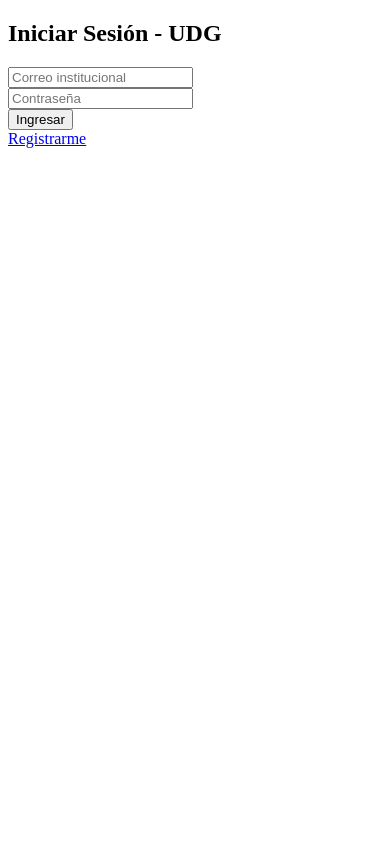
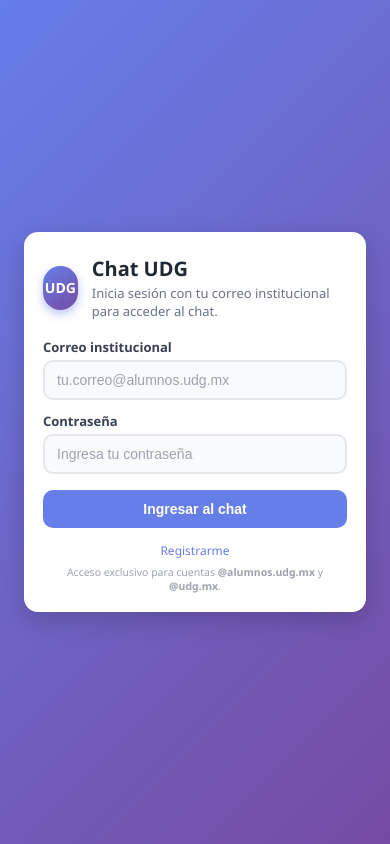
Before and after one commit to Icomsuppa/proyecto_final_nora, a Flask app: page /auth/login in a window 390 px wide. Run offline with Flask 3, Linux system fonts and the light colour scheme; parts of the project's set-up code (start-up, migrations or seed data) failed here and were passed over.

Commit message:
Diseño de login, index y register

```diff
--- a/app.py
+++ b/app.py
@@ -2,7 +2,7 @@
 # 🧩 app.py — Punto de entrada principal del microservicio Flask
 # =========================================================
 import os
-from flask import Flask, render_template, redirect, url_for
+from flask import Flask, render_template, redirect, url_for, session as flask_session
 from flask_jwt_extended import JWTManager
 from blueprints.chat_bp import chat_bp, start_listener_thread
 from blueprints.time_bp import time_bp
@@ -46,20 +46,19 @@
 
 @app.route('/')
 def index():
-    """
-    Página principal:
-    - Si el usuario no tiene sesión activa → redirige al login.
-    - Si está autenticado → renderiza la interfaz principal (por ejemplo, el chat).
-    """
-    from flask_jwt_extended import verify_jwt_in_request, get_jwt_identity
-    try:
-        verify_jwt_in_request(optional=True)
-        user = get_jwt_identity()
-        if not user:
-            return redirect(url_for('auth_udg_bp.login'))
-        return render_template('index.html', user=user)
-    except Exception:
-        return redirect(url_for('auth_udg_bp.login'))
+    user_id = flask_session.get('user_id')
+
+    if not user_id:
+        # Vista GET del login
+        return redirect(url_for('auth_udg_bp.login_view'))
+
+    user = User.query.get(user_id)
+    if not user:
+        flask_session.clear()
+        return redirect(url_for('auth_udg_bp.login_view'))
+
+    # Si todo bien, muestra el chat (o tu página principal)
+    return render_template('index.html', user=user)
 
 
 
--- a/auth_udg/routes.py
+++ b/auth_udg/routes.py
@@ -3,7 +3,7 @@
     Blueprint, request, jsonify, render_template, redirect, url_for, session as flask_session
 )
 from flask_cors import cross_origin
-from datetime import datetime
+from datetime import datetime, timedelta
 from models import db, User, UserSession
 
 from auth_udg.utils import (
@@ -12,6 +12,7 @@
     generate_jwt
 )
 
+chat_bp = Blueprint('chat_bp', __name__, url_prefix='/chat')
 auth_udg_bp = Blueprint('auth_udg_bp', __name__, url_prefix='/auth')
 
 
@@ -118,19 +119,25 @@
 
     return redirect(url_for('chat_bp.chat_view'))
 
+@chat_bp.route('/chat')
+def chat_view():
+    # aquí puedes validar sesión si quieres
+    return render_template('index.html')
+
 
 # ============================================================
 # 🔹 LOGOUT
 # ============================================================
 @auth_udg_bp.route('/logout', methods=['POST'])
 def logout():
-    data = request.json
-    token = data.get('token')
+    data = request.json or {}
+    token = data.get('token') or flask_session.get('jwt_token')
 
-    session = UserSession.query.filter_by(jwt_token=token).first()
-    if session:
-        db.session.delete(session)
-        db.session.commit()
-        return jsonify({'message': 'Sesión cerrada correctamente.'}), 200
+    if token:
+        session = UserSession.query.filter_by(jwt_token=token).first()
+        if session:
+            db.session.delete(session)
+            db.session.commit()
 
-    return jsonify({'error': 'Token inválido o sesión no encontrada.'}), 404
+    flask_session.clear()
+    return jsonify({'message': 'Sesión cerrada correctamente.'}), 200
--- /dev/null
+++ b/static/css/login.css
@@ -0,0 +1,189 @@
+/* Reset */
+* {
+  box-sizing: border-box;
+  margin: 0;
+  padding: 0;
+}
+
+/* Base */
+body {
+  font-family: 'Segoe UI', Tahoma, Geneva, Verdana, sans-serif;
+  background: linear-gradient(135deg, #667eea 0%, #764ba2 100%);
+  min-height: 100vh;
+  display: flex;
+  align-items: center;
+  justify-content: center;
+  padding: 24px;
+}
+
+/* Wrapper */
+.login-container,
+.register-container {
+  width: 100%;
+  max-width: 420px; /* o 460px */
+}
+
+/* Card */
+.login-card {
+  background: #ffffff;
+  border-radius: 16px;
+  padding: 26px 26px 22px;
+  box-shadow: 0 8px 26px rgba(0, 0, 0, 0.18);
+  backdrop-filter: blur(4px);
+  border: 1px solid rgba(255, 255, 255, 0.7);
+}
+
+/* Header */
+.login-header {
+  display: flex;
+  align-items: center;
+  gap: 14px;
+  margin-bottom: 18px;
+}
+
+.logo-circle {
+  width: 50px;
+  height: 44px;
+  border-radius: 999px;
+  background: linear-gradient(145deg, #667eea, #764ba2);
+  display: flex;
+  align-items: center;
+  justify-content: center;
+  color: #ffffff;
+  font-weight: 700;
+  font-size: 14px;
+  box-shadow: 0 4px 10px rgba(102, 126, 234, 0.45);
+}
+
+.title-wrapper h1 {
+  font-size: 22px;
+  font-weight: 700;
+  color: #1f2933;
+  margin-bottom: 2px;
+}
+
+.title-wrapper p {
+  font-size: 13px;
+  color: #6b7280;
+}
+
+/* Error */
+.alert-error {
+  background: rgba(239, 68, 68, 0.08);
+  border-left: 3px solid #ef4444;
+  color: #b91c1c;
+  font-size: 13px;
+  padding: 8px 10px;
+  border-radius: 8px;
+  margin-bottom: 14px;
+}
+
+/* Form */
+.login-form {
+  display: flex;
+  flex-direction: column;
+  gap: 12px;
+  margin-bottom: 14px;
+}
+
+.field {
+  display: flex;
+  flex-direction: column;
+  gap: 4px;
+}
+
+.field label {
+  font-size: 13px;
+  font-weight: 600;
+  color: #374151;
+}
+
+.field input {
+  padding: 10px 12px;
+  font-size: 14px;
+  border-radius: 10px;
+  border: 2px solid #e5e7eb;
+  outline: none;
+  transition: all 0.25s ease;
+  background: #f9fafb;
+}
+
+.field input::placeholder {
+  color: #9ca3af;
+}
+
+.field input:focus {
+  background: #ffffff;
+  border-color: #667eea;
+  box-shadow: 0 0 0 3px rgba(102, 126, 234, 0.13);
+}
+
+/* Button */
+.btn-primary {
+  margin-top: 4px;
+  width: 100%;
+  padding: 11px 14px;
+  background: #667eea;
+  color: #ffffff;
+  border: none;
+  border-radius: 10px;
+  font-size: 14px;
+  font-weight: 600;
+  cursor: pointer;
+  transition: all 0.25s ease;
+  display: flex;
+  align-items: center;
+  justify-content: center;
+  gap: 6px;
+}
+
+.btn-primary:hover {
+  background: #5568d3;
+  transform: translateY(-1px);
+  box-shadow: 0 6px 16px rgba(102, 126, 234, 0.45);
+}
+
+.btn-primary:active {
+  transform: translateY(0);
+  box-shadow: 0 3px 10px rgba(102, 126, 234, 0.35);
+}
+
+/* Extra links */
+.extra-links {
+  display: flex;
+  justify-content: center;
+  align-items: center;
+  gap: 6px;
+  font-size: 12px;
+  margin-bottom: 6px;
+  color: #6b7280;
+}
+
+.extra-links a {
+  color: #667eea;
+  text-decoration: none;
+  font-weight: 500;
+}
+
+.extra-links a:hover {
+  text-decoration: underline;
+}
+
+/* Note */
+.access-note {
+  text-align: center;
+  font-size: 10.5px;
+  color: #9ca3af;
+}
+
+/* Responsive */
+@media (max-width: 480px) {
+  .login-card {
+    padding: 22px 18px 18px;
+    border-radius: 14px;
+  }
+
+  .title-wrapper h1 {
+    font-size: 20px;
+  }
+}
--- a/templates/login.html
+++ b/templates/login.html
@@ -1,19 +1,63 @@
 <!DOCTYPE html>
-<html>
-<head><title>Login UDG</title></head>
+<html lang="es">
+<head>
+  <meta name="viewport" content="width=device-width, initial-scale=1.0" charset="UTF-8">
+  <title>Login - Chat UDG</title>
+  <link rel="stylesheet" href="{{ url_for('static', filename='css/login.css') }}">
+</head>
 <body>
-  <h2>Iniciar Sesión - UDG</h2>
+  <div class="login-container">
+    <div class="login-card">
+      <div class="login-header">
+        <div class="logo-circle">UDG</div>
+        <div class="title-wrapper">
+          <h1>Chat UDG</h1>
+          <p>Inicia sesión con tu correo institucional para acceder al chat.</p>
+        </div>
+      </div>
 
-  {% if error %}
-    <p style="color:red;">{{ error }}</p>
-  {% endif %}
+      {% if error %}
+      <div class="alert-error">
+        {{ error }}
+      </div>
+      {% endif %}
 
-  <form method="POST">
-    <input type="email" name="email" placeholder="Correo institucional" required><br>
-    <input type="password" name="password" placeholder="Contraseña" required><br>
-    <button type="submit">Ingresar</button>
-  </form>
+      <form method="POST" class="login-form">
+        <div class="field">
+          <label for="email">Correo institucional</label>
+          <input
+            type="email"
+            id="email"
+            name="email"
+            placeholder="tu.correo@alumnos.udg.mx"
+            required
+          >
+        </div>
 
-  <a href="{{ url_for('auth_udg_bp.register') }}">Registrarme</a>
+        <div class="field">
+          <label for="password">Contraseña</label>
+          <input
+            type="password"
+            id="password"
+            name="password"
+            placeholder="Ingresa tu contraseña"
+            required
+          >
+        </div>
+
+        <button type="submit" class="btn-primary">
+          Ingresar al chat
+        </button>
+      </form>
+
+      <div class="extra-links">
+        <a href="{{ url_for('auth_udg_bp.register') }}">Registrarme</a>
+      </div>
+
+      <p class="access-note">
+        Acceso exclusivo para cuentas <strong>@alumnos.udg.mx</strong> y <strong>@udg.mx</strong>.
+      </p>
+    </div>
+  </div>
 </body>
 </html>
```
Also changed, not shown: static/app.css (+108 -0 lines), static/css/register.css (added, +188 -0 lines), templates/index.html (+11 -6 lines), templates/register.html (+57 -12 lines), database.db, temp_uploads/4c04b5c6-be1d-4979-a80b-38913195bf2a.jpeg (added), temp_uploads/cfccc0a9-2a74-45c5-9581-d1ca06fa1717.jpeg (added).
